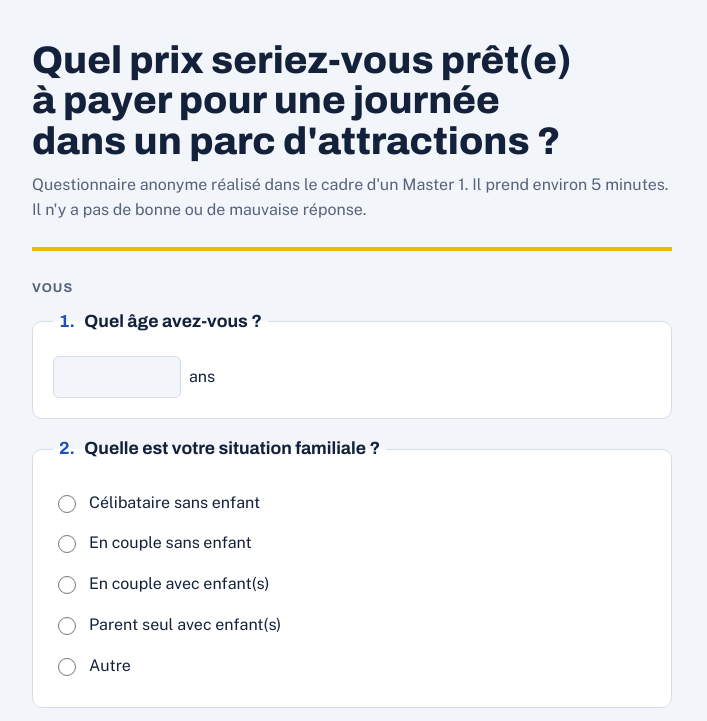
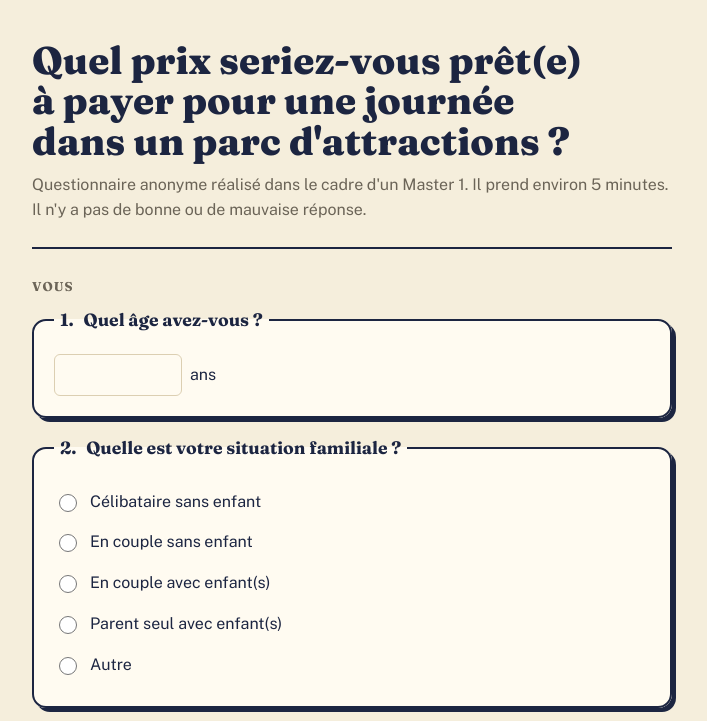
Before and after one commit to mylenemart/Prix_marketing, a plain HTML site: page questionnaire/index.html in a window 1280 px wide. Shown: the top 721 px of the page, without its empty margins (288-995 px from the left). Drawn offline with nearby package versions, Linux system fonts and the light colour scheme.

Commit message:
Étend la DA aux deux questionnaires
- questionnaire-ab : parchemin, encre, cases bordées et polices Fraunces /
  Public Sans rangées dans polices/ (rien de chargé depuis un autre site).
  Version neutre : ni bleu ni or du Parc Astérix, pour ne pas influencer
  le choix du test A/B.
- questionnaire (ancienne version) : même habillage neutre.

Co-Authored-By: Claude Opus 5.5 <noreply@anthropic.com>
Claude-Session: https://claude.ai/code/session_01XyKBrkr47ckUStXUnVinds

```diff
--- a/questionnaire-ab/style.css
+++ b/questionnaire-ab/style.css
@@ -388,3 +388,37 @@ h2:focus { outline: none; }
   h1 { font-size: 1.75rem; }
   h2 { font-size: 1.4rem; }
 }
+
+/* ==========================================================================
+   DA « BD gauloise » du site (18 novembre 2026), version neutre pour le
+   questionnaire : même parchemin, même encre, mêmes cases bordées, mais
+   AUCUNE couleur du Parc Astérix (ni bleu ni or) pour ne pas influencer
+   le choix entre les deux parcs. Polices rangées dans polices/ : rien
+   n'est chargé depuis un autre site.
+   ========================================================================== */
+@font-face { font-family: "Fraunces DA"; font-style: normal; font-weight: 500 900; font-display: swap; src: url("polices/fraunces-variable.woff2") format("woff2"); }
+@font-face { font-family: "Public Sans"; font-style: normal; font-weight: 400 700; font-display: swap; src: url("polices/public-sans.woff2") format("woff2"); }
+:root {
+  --fond: #F5EEDC;          /* parchemin */
+  --carte: #FFFBF1;         /* papier */
+  --texte: #1C2541;         /* encre */
+  --texte-doux: #6B6457;
+  --bordure: #DCCFB2;
+  --principal: #1C2541;     /* encre : neutre, ni Astérix ni Disney */
+  --principal-survol: #2E3A5C;
+  --selection: #EFE5CC;
+  --accent: #6B6457;
+  --ombre: 4px 4px 0 #1C2541;
+}
+body { font-family: "Public Sans", system-ui, -apple-system, "Segoe UI", Roboto, sans-serif; }
+h1, h2 { font-family: "Fraunces DA", "Fraunces", Georgia, serif; font-weight: 800; letter-spacing: -0.01em; }
+.carte { border: 2px solid var(--texte); box-shadow: var(--ombre); border-radius: 16px; }
+.option { border-width: 1.5px; }
+.option:has(input:checked) { border: 2px solid var(--texte); box-shadow: 3px 3px 0 var(--texte); }
+.pastille:has(input:checked) { border-color: var(--texte); box-shadow: 2px 2px 0 var(--texte); }
+.bouton { border: 2px solid var(--texte); border-radius: 999px; box-shadow: 3px 3px 0 var(--texte); font-weight: 700; transition: transform 120ms, box-shadow 120ms; }
+.bouton:hover { transform: translate(-1px, -1px); box-shadow: 4px 4px 0 var(--texte); }
+.bouton:active { transform: translate(2px, 2px); box-shadow: 1px 1px 0 var(--texte); }
+.prix-ab li { background: var(--selection); border: 1.5px solid var(--bordure); }
+.progression { height: 8px; border: 1.5px solid var(--texte); background: var(--carte); }
+.partie { letter-spacing: 0.12em; }
--- a/questionnaire/index.html
+++ b/questionnaire/index.html
@@ -1,5 +1,5 @@
 <!doctype html>
-<html lang="fr">
+<html lang="fr" data-theme="light">
 <head>
 <meta charset="utf-8">
 <meta name="viewport" content="width=device-width, initial-scale=1, viewport-fit=cover">
@@ -7,7 +7,7 @@
 <meta name="description" content="Questionnaire anonyme sur le prix d'une journée au Parc Astérix et à Disneyland Paris (étude de Master 1).">
 <link rel="preconnect" href="https://fonts.googleapis.com">
 <link rel="preconnect" href="https://fonts.gstatic.com" crossorigin>
-<link rel="stylesheet" href="https://fonts.googleapis.com/css2?family=Archivo:wdth,wght@62..125,400..900&family=Public+Sans:wght@400;600&display=swap">
+<link rel="stylesheet" href="https://fonts.googleapis.com/css2?family=Fraunces:opsz,wght@9..144,500..900&family=Public+Sans:wght@400;600;700&display=swap">
 <style>
 :root {
   --bg: #F2F5FA; --surface: #FFFFFF; --fg: #13213B; --muted: #56637A; --line: #D5DDEA;
@@ -72,6 +72,18 @@ button.send { font: inherit; font-weight: 600; background: var(--accent); color:
 button.send:disabled { opacity: 0.6; cursor: wait; }
 .thanks { background: var(--surface); border: 1px solid var(--line); border-left: 4px solid var(--gold); border-radius: 10px; padding: 24px; }
 .thanks h2 { font-family: var(--display); margin: 0 0 8px; }
+
+/* DA « BD gauloise » du site, version neutre (pas de bleu ni d'or du Parc Astérix dans un questionnaire) */
+:root, :root[data-theme="light"] {
+  --bg: #F5EEDC; --surface: #FFFBF1; --fg: #1C2541; --muted: #6B6457; --line: #DCCFB2;
+  --accent: #1C2541; --accent-ink: #FFFFFF; --gold: #A79E8B; --error: #B7352B;
+  --display: "Fraunces", Georgia, serif;
+}
+h1, legend { font-stretch: 100% !important; text-transform: none !important; }
+header { border-bottom: 2px solid var(--fg); }
+fieldset { border: 2px solid var(--fg); border-radius: 14px; box-shadow: 4px 4px 0 var(--fg); }
+input[type=number], input[type=text], select { background: var(--surface); border: 1.5px solid var(--line); }
+button { border: 2px solid var(--fg) !important; border-radius: 999px !important; box-shadow: 3px 3px 0 var(--fg); }
 </style>
 </head>
 <body>
```
Also changed, not shown: questionnaire-ab/index.html (+1 -1 lines), questionnaire-ab/polices/fraunces-variable.woff2 (added), questionnaire-ab/polices/public-sans.woff2 (added).
